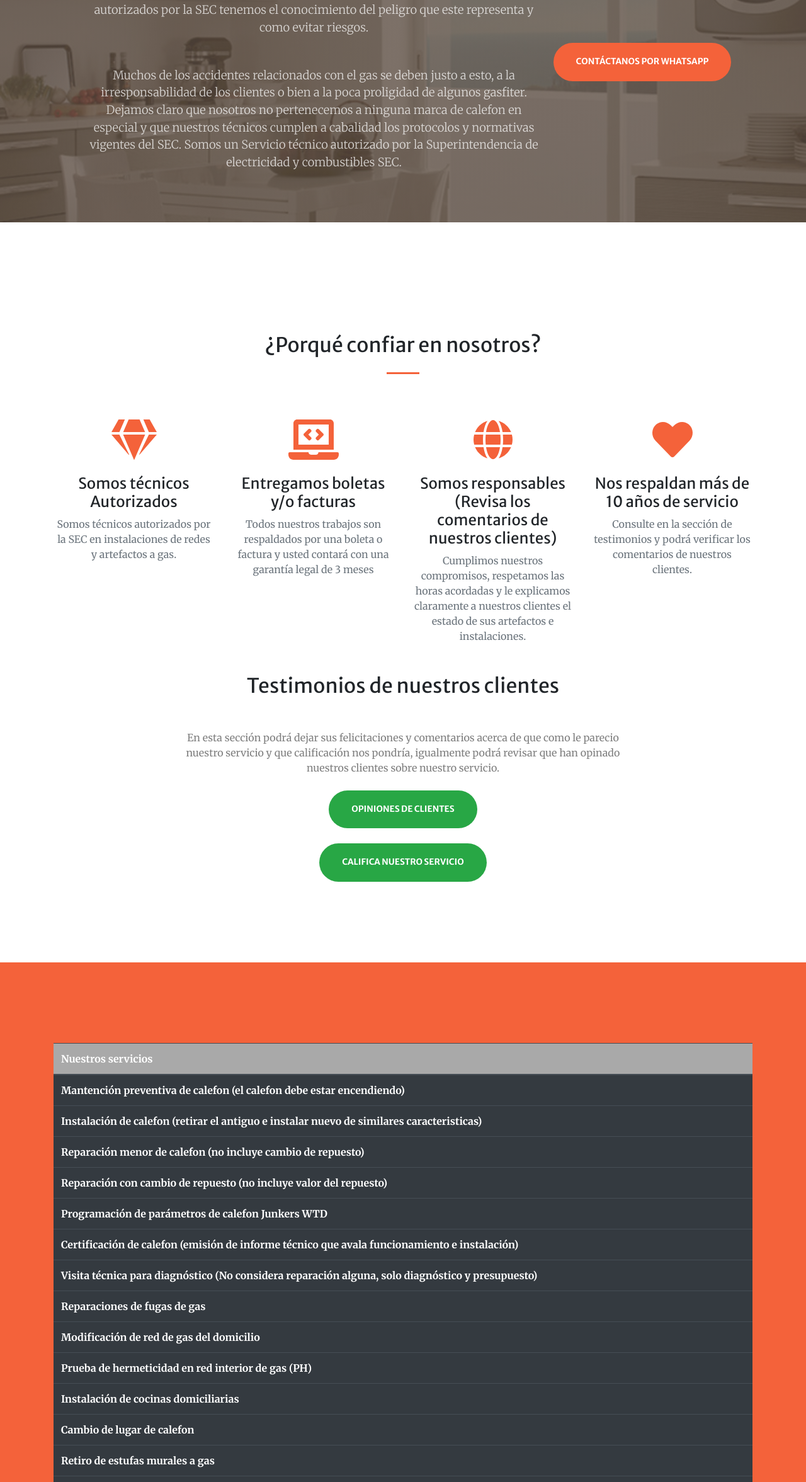
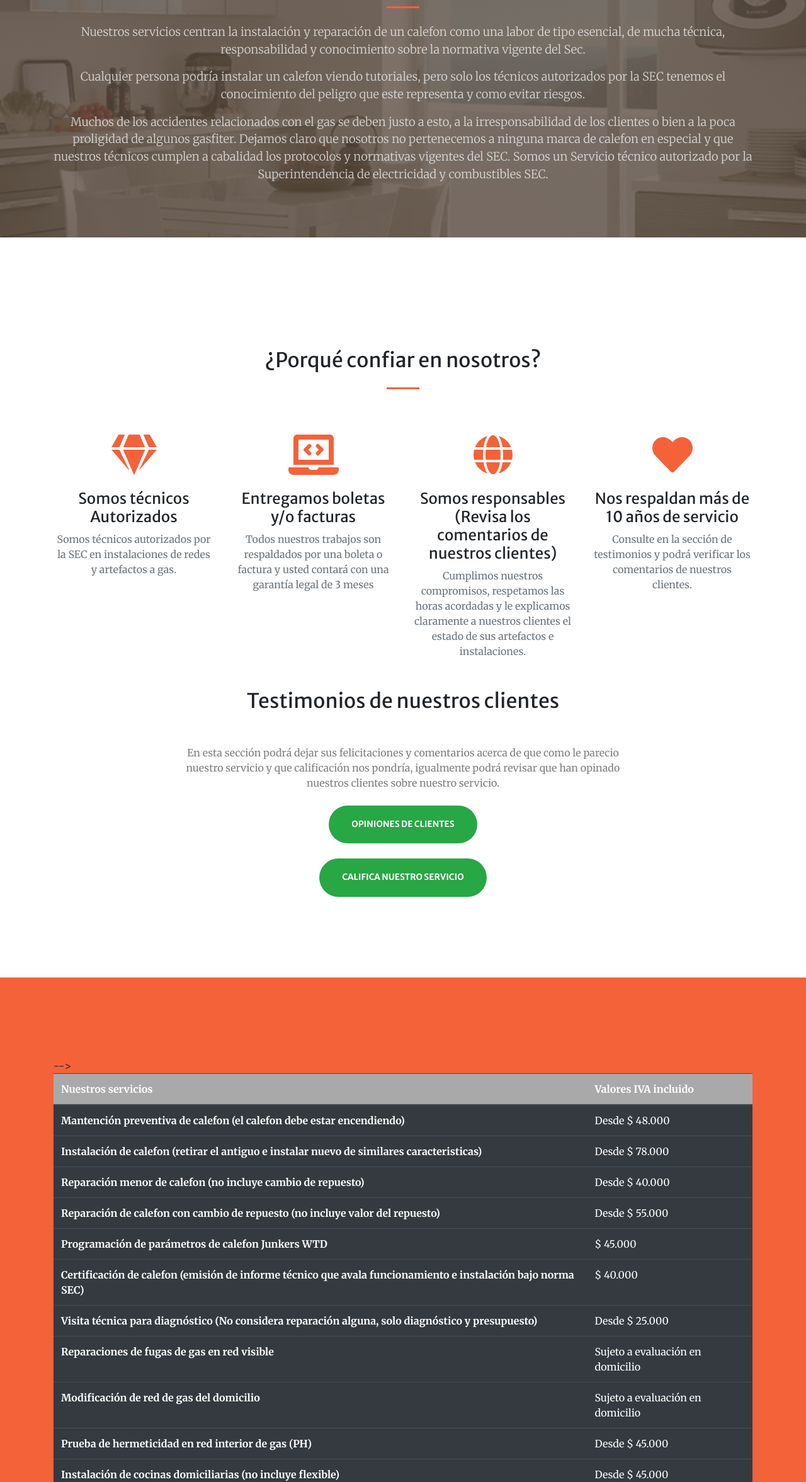
Before and after one commit to pyguren/tecnicodecalefon.cl, a plain HTML site: page index.html in a window 1280 px wide. Shown: the part 447-2800 px from the top of the page at 63% size. Drawn offline with nearby package versions, Linux system fonts and the light colour scheme.

Commit message:
modificaciones en el home

```diff
--- a/index.html
+++ b/index.html
@@ -79,6 +79,18 @@
         }
     </script>
 
+    <!-- Global site tag (gtag.js) - Google Analytics -->
+    <script async src="https://www.googletagmanager.com/gtag/js?id=G-HBPSBP0XMB"></script>
+    <script>
+        window.dataLayer = window.dataLayer || [];
+        function gtag() { dataLayer.push(arguments); }
+        gtag('js', new Date());
+
+        gtag('config', 'G-HBPSBP0XMB');
+    </script>
+
+
+
     <!-- ///////////////////////////////////////////////////////////////////////////////////
         /////////////////////search console//////////////////////////////////////////////// -->
 
@@ -104,7 +116,7 @@
     <!-- Navigation-->
     <nav class="navbar navbar-expand-lg navbar-light fixed-top py-3" id="mainNav">
         <div class="container">
-            <a class="navbar-brand js-scroll-trigger" href="index.html">Junkers / Splendid / Mademsa / Albin Trotter</a>
+            <a class="navbar-brand js-scroll-trigger" href="index.html">Especialistas en calefones Junkers</a>
             <button class="navbar-toggler navbar-toggler-right" type="button" data-toggle="collapse"
                 data-target="#navbarResponsive" aria-controls="navbarResponsive" aria-expanded="false"
                 aria-label="Toggle navigation"><span class="navbar-toggler-icon"></span></button>
@@ -112,9 +124,9 @@
                 <ul class="navbar-nav ml-auto my-2 my-lg-0">
                     <li class="nav-item"><a class="nav-link js-scroll-trigger" href="#services">Acerca de nosotros</a>
                     </li>
-                    <li class="nav-item"><a class="nav-link js-scroll-trigger"
+                    <!-- <li class="nav-item"><a class="nav-link js-scroll-trigger"
                             href="https://nuestros-servicios.tecnicodecalefon.cl/">Marcas de calefon</a>
-                    </li>
+                    </li> -->
                     <li class="nav-item"><a class="nav-link js-scroll-trigger" href="#servicios">Servicios</a>
                     </li>
                     <li class="nav-item"><a class="nav-link js-scroll-trigger"
@@ -123,6 +135,7 @@
             </div>
         </div>
     </nav>
+    <br>
     <!-- Masthead-->
     <header class="masthead">
         <div class="container h-100">
@@ -130,21 +143,25 @@
                 <div class="col-lg-10 align-self-end">
                     <h1 class="text-uppercase text-white font-weight-bold">Servicio técnico de calefones a domicilio.
                     </h1>
+                    <br>
+                    <a href="https://api.whatsapp.com/send?phone=56987248927"><img
+                            src="assets/img/portfolio/thumbnails/foto1.png" width=300px, heigth=100px></a>
+                    <br>
                     <hr class="divider my-4" />
                 </div>
-                <div class="col-lg-8 align-self-baseline">
-                    <p class="text-white-75 font-weight-light mb-5">Nuestros servicios centran la instalación y
+                <div class="col-lg-12 align-self-baseline">
+                    <p class="text-white-75 font-weight-light mb-12">Nuestros servicios centran la instalación y
                         reparación de un calefon como una labor de tipo
                         esencial,
                         de mucha técnica, responsabilidad y conocimiento sobre la normativa vigente del Sec.
                     </p>
-                    <p class="text-white-75 font-weight-light mb-5">Cualquier
+                    <p class="text-white-75 font-weight-light mb-12">Cualquier
                         persona podría instalar un
                         calefon viendo tutoriales,
                         pero solo los técnicos autorizados por la SEC tenemos el conocimiento del peligro que este
                         representa y como evitar riesgos.
                     </p>
-                    <p class="text-white-75 font-weight-light mb-5">Muchos de los accidentes relacionados con el gas se
+                    <p class="text-white-75 font-weight-light mb-12">Muchos de los accidentes relacionados con el gas se
                         deben justo a esto, a la irresponsabilidad
                         de
                         los
@@ -155,11 +172,10 @@
                         Somos un Servicio técnico autorizado por la Superintendencia de electricidad y combustibles SEC.
                     </p>
                 </div>
-                <a class="btn btn-primary btn-xl js-scroll-trigger"
-                    href="https://api.whatsapp.com/send?phone=56987248927&text=hola%20necesito%20un%20gasfiter%20sec">Contáctanos
-                    por whatsapp</a>
-                <br>
+
             </div>
+
+
         </div>
 
     </header>
@@ -231,79 +247,80 @@
                 <thead>
                     <tr style="background-color: darkgray;">
                         <th scope="col">Nuestros servicios</th>
-                        <!-- <th scope="col">Valores IVA incluido</th> -->
+                        <th scope="col">Valores IVA incluido</th>
                     </tr>
                 </thead>
                 <tbody>
                     <tr>
                         <th scope="row">Mantención preventiva de calefon (el calefon debe estar encendiendo)</th>
-                        <!-- <td>Desde $ 48.000</td> -->
+                        <td>Desde $ 48.000</td>
                     </tr>
                     <tr>
                         <th scope="row">Instalación de calefon (retirar el antiguo e instalar nuevo de similares
                             caracteristicas)</th>
-                        <!-- <td>Desde $ 78.000</td> -->
+                        <td>Desde $ 78.000</td>
                     </tr>
                     <tr>
                         <th scope="row">Reparación menor de calefon (no incluye cambio de repuesto)</th>
-                        <!-- <td>Desde $ 40.000</td> -->
+                        <td>Desde $ 40.000</td>
                     </tr>
                     <tr>
-                        <th scope="row">Reparación con cambio de repuesto (no incluye valor del repuesto)</th>
-                        <!-- <td>Desde $ 55.000</td> -->
+                        <th scope="row">Reparación de calefon con cambio de repuesto (no incluye valor del repuesto)
+                        </th>
+                        <td>Desde $ 55.000</td>
                     </tr>
                     <tr>
                         <th scope="row">Programación de parámetros de calefon Junkers WTD</th>
-                        <!-- <td>$ 45.000</td> -->
+                        <td>$ 45.000</td>
                     </tr>
                     <tr>
                         <th scope="row">Certificación de calefon (emisión de informe técnico que avala funcionamiento e
-                            instalación)</th>
-                        <!-- <td>$ 40.000</td> -->
+                            instalación bajo norma SEC)</th>
+                        <td>$ 40.000</td>
                     </tr>
                     <tr>
                         <th scope="row">Visita técnica para diagnóstico (No considera reparación alguna, solo
                             diagnóstico y presupuesto)</th>
-                        <!-- <td>Desde $ 25.000</td> -->
+                        <td>Desde $ 25.000</td>
                     </tr>
-                    <th scope="row">Reparaciones de fugas de gas</th>
-                    <!-- <td>Desde $ 48.000</td> -->
+                    <th scope="row">Reparaciones de fugas de gas en red visible</th>
+                    <td>Sujeto a evaluación en domicilio</td>
                     </tr>
                     <tr>
                         <th scope="row">Modificación de red de gas del domicilio</th>
-                        <!-- <td>Desde $ 78.000</td> -->
+                        <td>Sujeto a evaluación en domicilio</td>
                     </tr>
                     <tr>
                         <th scope="row">Prueba de hermeticidad en red interior de gas (PH)</th>
-                        <!-- <td>Desde $ 40.000</td> -->
+                        <td>Desde $ 45.000</td>
                     </tr>
                     <tr>
-                        <th scope="row">Instalación de cocinas domiciliarias</th>
-                        <!-- <td>Desde $ 55.000</td> -->
+                        <th scope="row">Instalación de cocinas domiciliarias (no incluye flexible)</th>
+                        <td>Desde $ 45.000</td>
                     </tr>
                     <tr>
                         <th scope="row">Cambio de lugar de calefon</th>
-                        <!-- <td>$ 45.000</td> -->
+                        <td>Sujeto a evaluación en domicilio</td>
                     </tr>
                     <tr>
                         <th scope="row">Retiro de estufas murales a gas</th>
-                        <!-- <td>$ 40.000</td> -->
+                        <td>$ 40.000</td>
                     </tr>
-                    <tr>
+                    <!-- <tr>
                         <th scope="row">Sellado de fuga en red de gas mediante aplicación de Prodoral</th>
                         <!-- <td>Desde $ 25.000</td> -->
-                    </tr>
+                    </tr> -->
                 </tbody>
             </table>
             <p><strong>
                     La cobertura de nuestro servicio comprende las comunas de Las condes, Vitacura, Providencia, Lo
-                    barnechea, Ñuñoa, La reina, Huechuraba, Recoleta, Macul, La florida, Peñalolen y Santiago
+                    barnechea, Ñuñoa, La reina, Huechuraba, La florida, Peñalolen y Santiago centro.
                     centro
                 </strong></p>
 
         </div>
     </section>
-    <section class="page-section">
+    <!-- <section class="page-section">
         <div class="container-fluid p-0">
             <div class="row no-gutters">
                 <div class="col-lg-12 col-sm-6" style="text-align: center;">
@@ -326,13 +343,14 @@
                     <br>
                     <br>
                     <div style="text-align: center;">
-                        <a class="boton alternativo" href="https://calefonesjunkers.cl/">Venta online de calefones
+                        <a class="boton alternativo" href="https://calefonesjunkers.cl/tienda/">Venta online de
+                            calefones
                             Junkers</a>
                     </div>
                 </div>
             </div>
         </div>
-    </section>
+    </section> -->
 
 
     <!-- Webpay
@@ -379,7 +397,7 @@
     </section> -->
     <!-- Contacto-->
 
-    <section class="page-section bg-primary" id="contact">
+    <section class="page-section bg-secundary" id="contact">
         <div class="container">
             <div class="row justify-content-center">
                 <div class="col-lg-8 text-center">
```
Also changed, not shown: assets/img/portfolio/fullsize/foto1.png (added), assets/img/portfolio/thumbnails/foto1.png (added).
